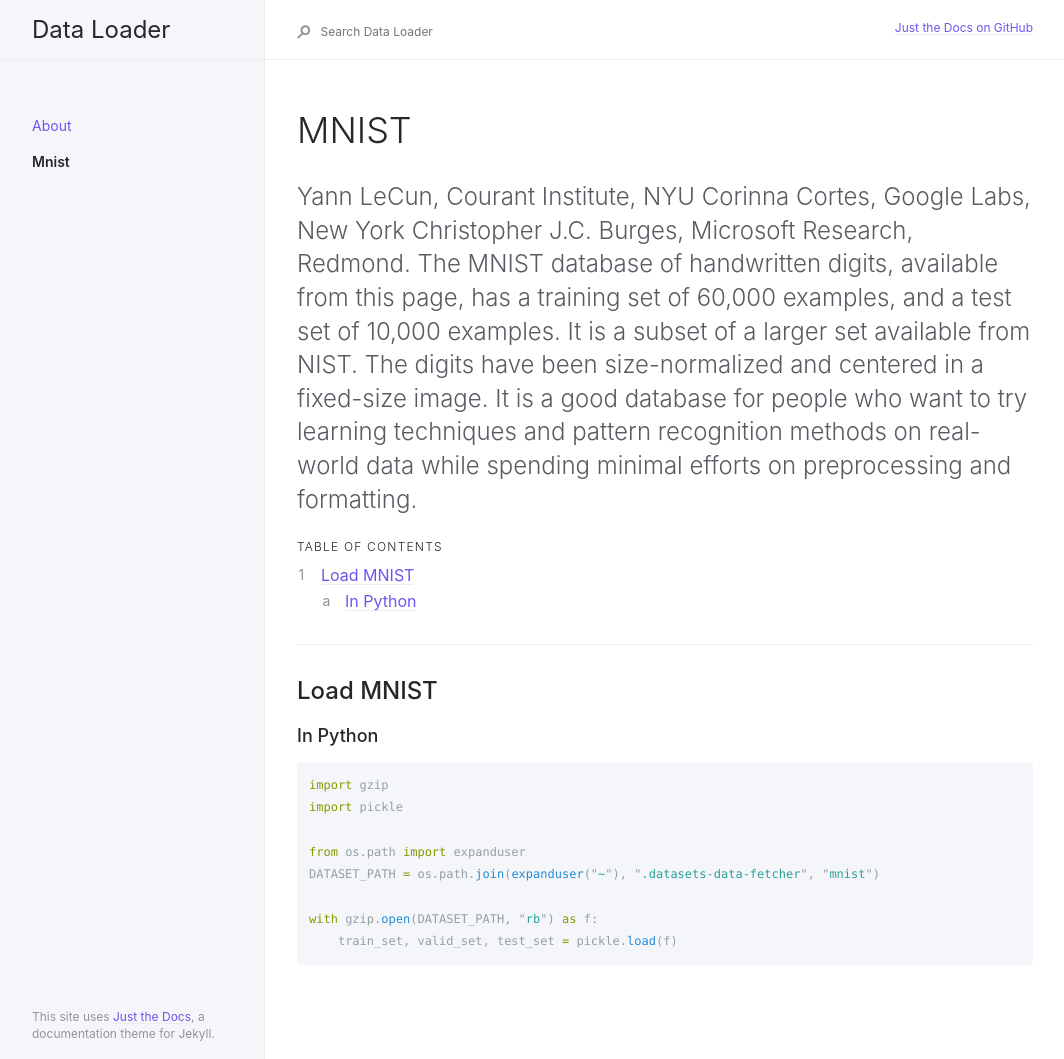
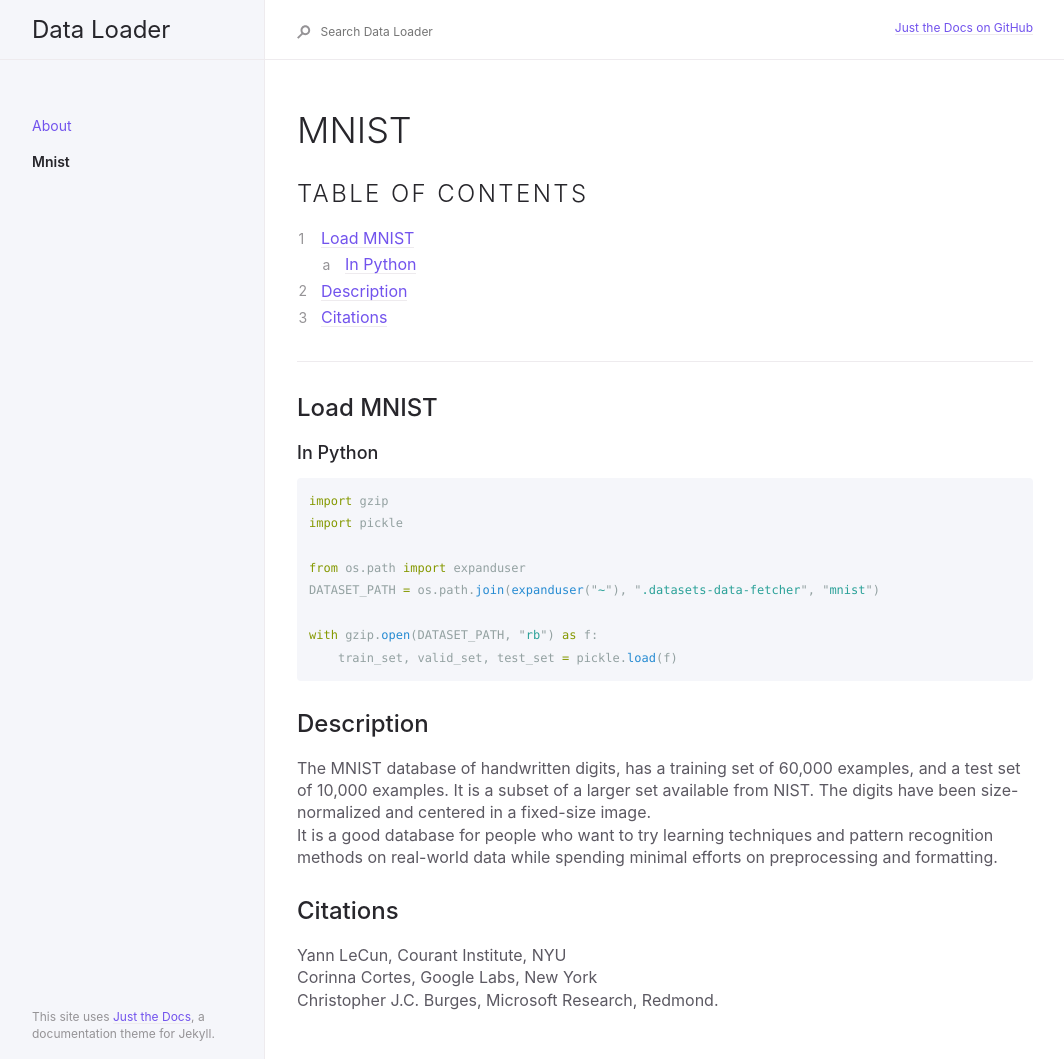
Before and after one commit to vhoulbreque/dafter-loader, a Jekyll site: the page built from docs/mnist.md, in a window 1280 px wide. Shown: the whole page, without its empty margins (91-1155 px from the left). Built offline with Jekyll 4.4.1, drawn with Linux system fonts in a browser that asks for light colours; part of the change alters nothing that is shown.

Commit message:
Clean description of MNIST

````diff
--- a/docs/mnist.md
+++ b/docs/mnist.md
@@ -7,11 +7,6 @@ nav_order: 2
 # MNIST
 {: .no_toc }
 
-Yann LeCun, Courant Institute, NYU
-Corinna Cortes, Google Labs, New York
-Christopher J.C. Burges, Microsoft Research, Redmond.
-The MNIST database of handwritten digits, available from this page, has a training set of 60,000 examples, and a test set of 10,000 examples. It is a subset of a larger set available from NIST. The digits have been size-normalized and centered in a fixed-size image.
-It is a good database for people who want to try learning techniques and pattern recognition methods on real-world data while spending minimal efforts on preprocessing and formatting.
 {: .fs-6 .fw-300 }
 
 ## Table of contents
@@ -36,3 +31,14 @@ DATASET_PATH = os.path.join(expanduser("~"), ".datasets-data-fetcher", "mnist")
 with gzip.open(DATASET_PATH, "rb") as f:
     train_set, valid_set, test_set = pickle.load(f)
 ```
+
+## Description
+
+The MNIST database of handwritten digits, has a training set of 60,000 examples, and a test set of 10,000 examples. It is a subset of a larger set available from NIST. The digits have been size-normalized and centered in a fixed-size image.
+It is a good database for people who want to try learning techniques and pattern recognition methods on real-world data while spending minimal efforts on preprocessing and formatting.
+
+## Citations
+
+Yann LeCun, Courant Institute, NYU
+Corinna Cortes, Google Labs, New York
+Christopher J.C. Burges, Microsoft Research, Redmond.
````
